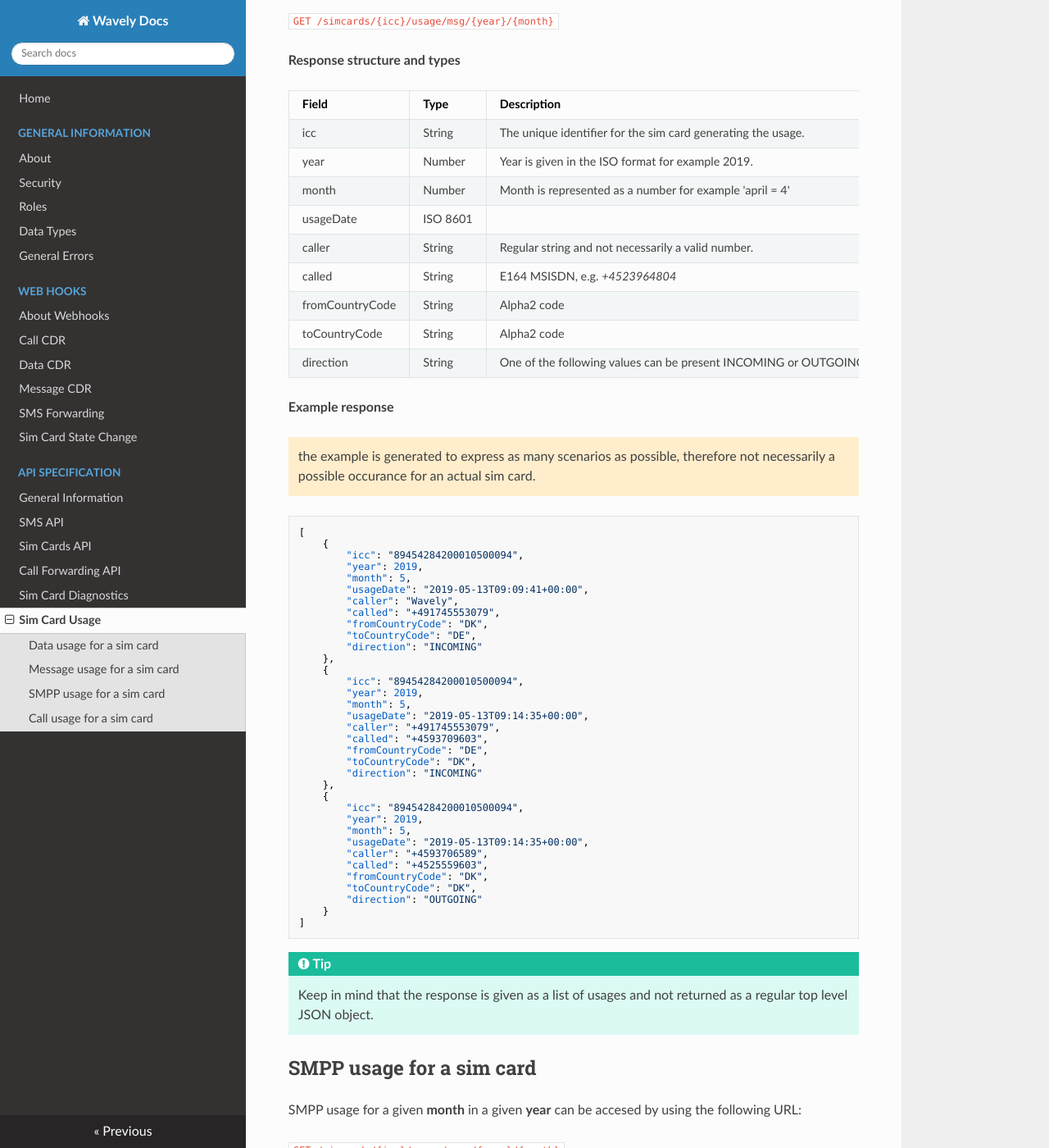
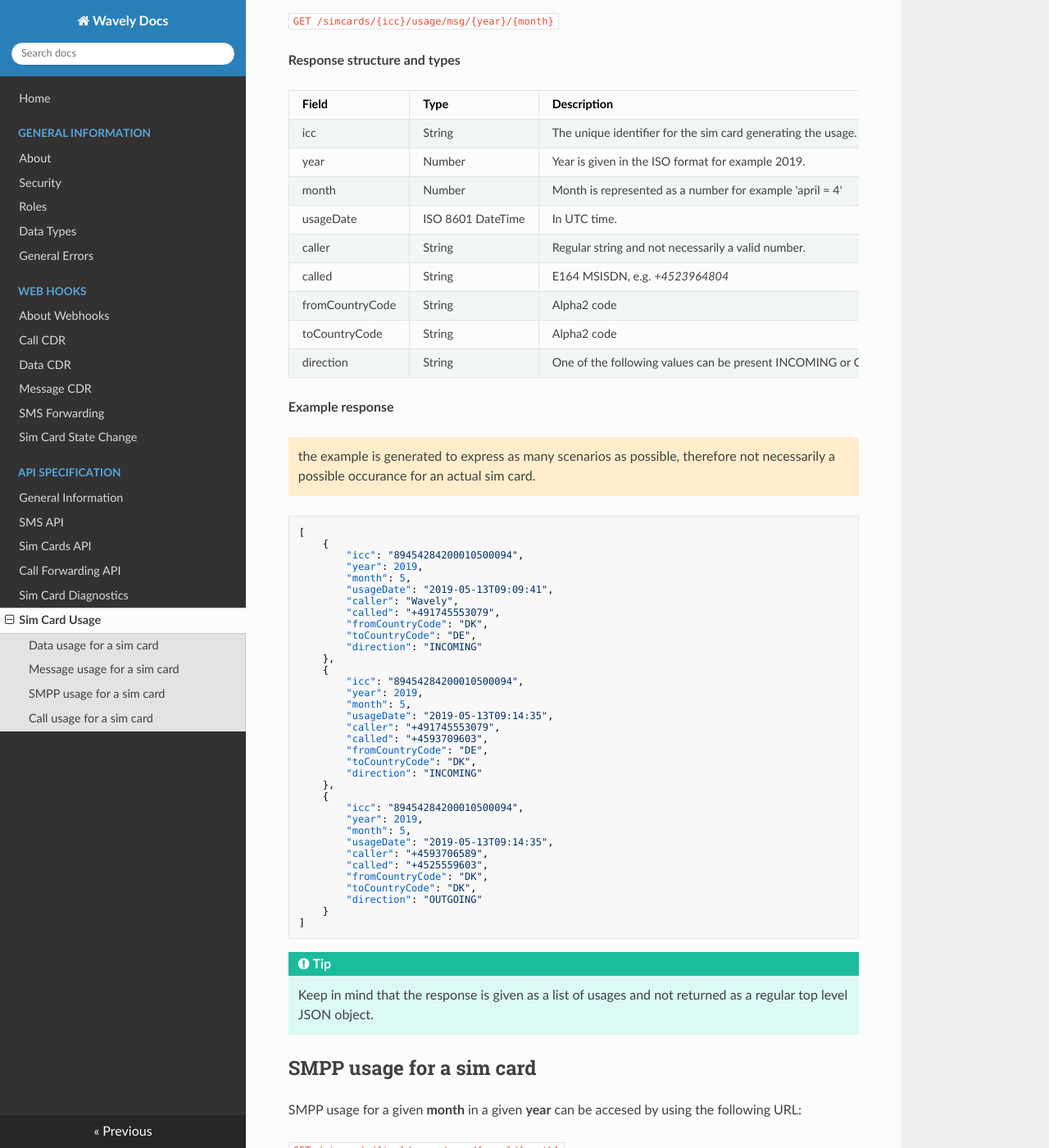
Before and after one commit to Wavelyio/wavely-docs, an MkDocs documentation site: the page built from docs/api/sim-card-usage.md, in a window 1280 px wide and 1400 px high, scrolled down 1618 px. Shown: the whole window at 82% size. Built offline with MkDocs 1.6.1, drawn with Linux system fonts in a browser that asks for light colours; nearby versions of some CDN libraries; old or Windows-style settings are respelled for this version of MkDocs; some of the changed text lies outside the part shown.

````diff
--- a/docs/api/sim-card-usage.md
+++ b/docs/api/sim-card-usage.md
@@ -16,17 +16,17 @@
 
 **Response structure and types**
 
-| Field       | Type     | Description                                                             |
-| ----------- | -------- | ----------------------------------------------------------------------- |
-| icc         | String   | The unique identifier for the sim card generating the usage.            |
-| year        | Number   | Year is given in the ISO format for example 2019.                       |
-| month       | Number   | Month is represented as a number for example 'april = 4'                |
-| usageDate   | ISO 8601 |                                                                         |
-| bytesIn     | Number   |                                                                         |
-| bytesOut    | Number   |                                                                         |
-| sessionId   | String   | Unique identifier for the session on the network.                       |
-| imei        | String   | The observed Imei number for the device generating the usage.           |
-| countryCode | String   | Alpha2 code                                                             |
+| Field       | Type              | Description                                                   |
+| ----------- | ----------------- | ------------------------------------------------------------- |
+| icc         | String            | The unique identifier for the sim card generating the usage.  |
+| year        | Number            | Year is given in the ISO format for example 2019.             |
+| month       | Number            | Month is represented as a number for example 'april = 4'      |
+| usageDate   | ISO 8601 DateTime | In UTC time.                                                  |
+| bytesIn     | Number            |                                                               |
+| bytesOut    | Number            |                                                               |
+| sessionId   | String            | Unique identifier for the session on the network.             |
+| imei        | String            | The observed Imei number for the device generating the usage. |
+| countryCode | String            | Alpha2 code                                                   |
 
 **Example response**
 ```json
@@ -35,7 +35,7 @@
         "icc": "89454284200010500094",
         "year": 2019,
         "month": 5,
-        "usageDate": "2019-05-13T09:09:41+00:00",
+        "usageDate": "2019-05-13T09:09:41",
         "bytesIn": 5687,
         "bytesOut": 2345,
         "sessionId": "5a095ef3-pgw-c/64e1a109",
@@ -46,7 +46,7 @@
         "icc": "89454284200010500094",
         "year": 2019,
         "month": 5,
-        "usageDate": "2019-05-13T09:14:35+00:00",
+        "usageDate": "2019-05-13T09:14:35",
         "bytesIn": 98457,
         "bytesOut": 5894,
         "sessionId": "5a095ef3-pgw-c/64e1a109",
@@ -67,17 +67,17 @@
 
 **Response structure and types**
 
-| Field             | Type     | Description                                                             |
-| ----------------- | -------- | ----------------------------------------------------------------------- |
-| icc               | String   | The unique identifier for the sim card generating the usage.            |
-| year              | Number   | Year is given in the ISO format for example 2019.                       |
-| month             | Number   | Month is represented as a number for example 'april = 4'                |
-| usageDate         | ISO 8601 |                                                                         |
-| caller            | String   | Regular string and not necessarily a valid number.                      |
-| called            | String   | E164 MSISDN, e.g. *+4523964804*                                         |
-| fromCountryCode   | String   | Alpha2 code                                                             |
-| toCountryCode     | String   | Alpha2 code                                                             |
-| direction         | String   | One of the following values can be present INCOMING or OUTGOING         |
+| Field           | Type              | Description                                                     |
+| --------------- | ----------------- | --------------------------------------------------------------- |
+| icc             | String            | The unique identifier for the sim card generating the usage.    |
+| year            | Number            | Year is given in the ISO format for example 2019.               |
+| month           | Number            | Month is represented as a number for example 'april = 4'        |
+| usageDate       | ISO 8601 DateTime | In UTC time.                                                    |
+| caller          | String            | Regular string and not necessarily a valid number.              |
+| called          | String            | E164 MSISDN, e.g. *+4523964804*                                 |
+| fromCountryCode | String            | Alpha2 code                                                     |
+| toCountryCode   | String            | Alpha2 code                                                     |
+| direction       | String            | One of the following values can be present INCOMING or OUTGOING |
 
 **Example response**
 
@@ -90,7 +90,7 @@
         "icc": "89454284200010500094",
         "year": 2019,
         "month": 5,
-        "usageDate": "2019-05-13T09:09:41+00:00",
+        "usageDate": "2019-05-13T09:09:41",
         "caller": "Wavely",
         "called": "+491745553079",
         "fromCountryCode": "DK",
@@ -101,7 +101,7 @@
         "icc": "89454284200010500094",
         "year": 2019,
         "month": 5,
-        "usageDate": "2019-05-13T09:14:35+00:00",
+        "usageDate": "2019-05-13T09:14:35",
         "caller": "+491745553079",
         "called": "+4593709603",
         "fromCountryCode": "DE",
@@ -112,7 +112,7 @@
         "icc": "89454284200010500094",
         "year": 2019,
         "month": 5,
-        "usageDate": "2019-05-13T09:14:35+00:00",
+        "usageDate": "2019-05-13T09:14:35",
         "caller": "+4593706589",
         "called": "+4525559603",
         "fromCountryCode": "DK",
@@ -132,17 +132,17 @@
 
 **Response structure and types**
 
-| Field             | Type     | Description                                                             |
-| ----------------- | -------- | ----------------------------------------------------------------------- |
-| icc               | String   | The unique identifier for the sim card generating the usage.            |
-| year              | Number   | Year is given in the ISO format for example 2019.                       |
-| month             | Number   | Month is represented as a number for example 'april = 4'                |
-| usageDate         | ISO 8601 |                                                                         |
-| caller            | String   | Regular string and not necessarily a valid number.                      |
-| called            | String   | Regular string and not necessarily a valid number.                      |
-| fromCountryCode   | String   | Alpha2 code                                                             |
-| toCountryCode     | String   | Alpha2 code                                                             |
-| direction         | String   | One of the following values can be present INCOMING or OUTGOING         |
+| Field           | Type              | Description                                                     |
+| --------------- | ----------------- | --------------------------------------------------------------- |
+| icc             | String            | The unique identifier for the sim card generating the usage.    |
+| year            | Number            | Year is given in the ISO format for example 2019.               |
+| month           | Number            | Month is represented as a number for example 'april = 4'        |
+| usageDate       | ISO 8601 DateTime | In UTC time.                                                    |
+| caller          | String            | Regular string and not necessarily a valid number.              |
+| called          | String            | Regular string and not necessarily a valid number.              |
+| fromCountryCode | String            | Alpha2 code                                                     |
+| toCountryCode   | String            | Alpha2 code                                                     |
+| direction       | String            | One of the following values can be present INCOMING or OUTGOING |
 
 **Example response**
 
@@ -155,7 +155,7 @@
         "icc": "89454284200010500094",
         "year": 2019,
         "month": 5,
-        "usageDate": "2019-05-13T09:09:41+00:00",
+        "usageDate": "2019-05-13T09:09:41",
         "caller": "Wavely",
         "called": "+491745553079",
         "fromCountryCode": "DK",
@@ -166,7 +166,7 @@
         "icc": "89454284200010500094",
         "year": 2019,
         "month": 5,
-        "usageDate": "2019-05-13T09:14:35+00:00",
+        "usageDate": "2019-05-13T09:14:35",
         "caller": "+491745553079",
         "called": "+4593709603",
         "fromCountryCode": "DE",
@@ -177,7 +177,7 @@
         "icc": "89454284200010500094",
         "year": 2019,
         "month": 5,
-        "usageDate": "2019-05-13T09:14:35+00:00",
+        "usageDate": "2019-05-13T09:14:35",
         "caller": "+4593706589",
         "called": "+4525559603",
         "fromCountryCode": "DK",
@@ -198,18 +198,18 @@
 
 **Response structure and types**
 
-| Field             | Type     | Description                                                             |
-| ----------------- | -------- | ----------------------------------------------------------------------- |
-| icc               | String   | The unique identifier for the sim card generating the usage.            |
-| year              | Number   | Year is given in the ISO format for example 2019.                       |
-| month             | Number   | Month is represented as a number for example 'april = 4'                |
-| usageDate         | ISO 8601 |                                                                         |
-| caller            | String   | E164 MSISDN, e.g. *+4523964804*                                         |
-| called            | String   | E164 MSISDN, e.g. *+4523964804*                                         |
-| duration          | Number   | Duration of the call measured in seconds, the result disregards network connection time. i.e. Only the billed call duration.  |
-| fromCountryCode   | String   | Alpha2 code                                                             |
-| toCountryCode     | String   | Alpha2 code                                                             |
-| direction         | String   | One of the following values can be present INCOMING or OUTGOING         |
+| Field           | Type              | Description                                                                                                                  |
+| --------------- | ----------------- | ---------------------------------------------------------------------------------------------------------------------------- |
+| icc             | String            | The unique identifier for the sim card generating the usage.                                                                 |
+| year            | Number            | Year is given in the ISO format for example 2019.                                                                            |
+| month           | Number            | Month is represented as a number for example 'april = 4'                                                                     |
+| usageDate       | ISO 8601 DateTime | In UTC time.                                                                                                                 |
+| caller          | String            | E164 MSISDN, e.g. *+4523964804*                                                                                              |
+| called          | String            | E164 MSISDN, e.g. *+4523964804*                                                                                              |
+| duration        | Number            | Duration of the call measured in seconds, the result disregards network connection time. i.e. Only the billed call duration. |
+| fromCountryCode | String            | Alpha2 code                                                                                                                  |
+| toCountryCode   | String            | Alpha2 code                                                                                                                  |
+| direction       | String            | One of the following values can be present INCOMING or OUTGOING                                                              |
 
 **Example response**
 
@@ -219,7 +219,7 @@
         "icc": "89454284200010500094",
         "year": 2019,
         "month": 5,
-        "usageDate": "2019-05-13T09:14:35+00:00",
+        "usageDate": "2019-05-13T09:14:35",
         "caller": "+491745553079",
         "called": "+4593709603",
         "duration": 849,
@@ -231,7 +231,7 @@
         "icc": "89454284200010500094",
         "year": 2019,
         "month": 5,
-        "usageDate": "2019-05-13T12:18:24+00:00",
+        "usageDate": "2019-05-13T12:18:24",
         "caller": "+4593706589",
         "called": "+4525559603",
         "duration": 357,
````
Also changed, not shown: docs/api/sim-card-diagnostics.md (+54 -0 lines).
